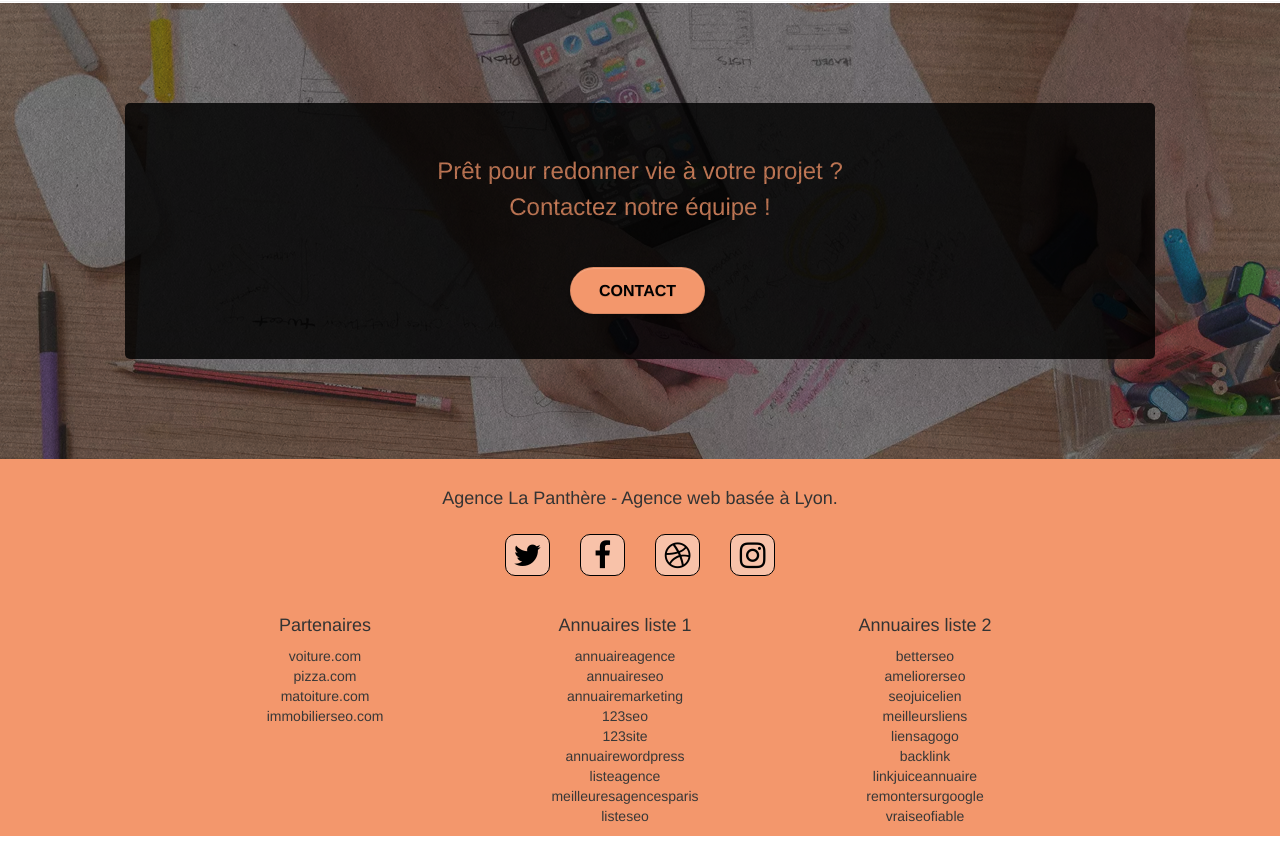
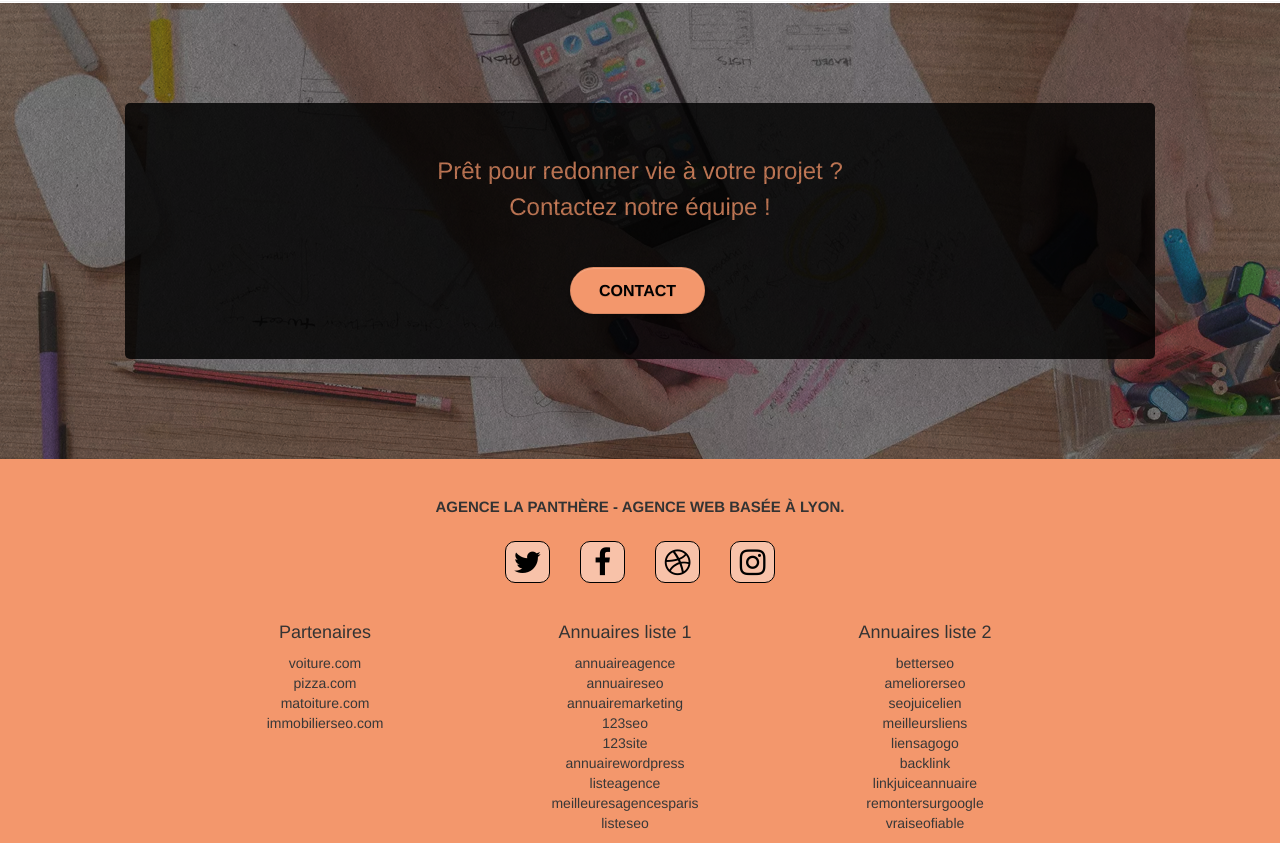
Before and after one commit to MathisPastreNelson/Projet-4-OCR, a plain HTML site: page index.html in a window 1280 px wide. Shown: the part 3059-3902 px from the top of the page. Drawn offline with Linux system fonts and the light colour scheme.

Commit message:
Correction titre footer

```diff
--- a/index.html
+++ b/index.html
@@ -267,9 +267,9 @@
 			<div class="container bloc-sm">
 				<div class="row">
 					<div class="col-sm-12">
-						<h4 class="text-center black">
+						<h3 class="text-center black titleFooter">
 							Agence La Panthère - Agence web basée à Lyon.<br>
-						</h4>
+						</h3>
 
 						<!-- Icones réseaux sociaux -->
 						<div class="row row-no-gutters social">
--- a/style.css
+++ b/style.css
@@ -1176,3 +1176,8 @@ h4 {
     line-height: 40px;
     font-weight: bold;
 }
+
+.titleFooter {
+    font-size: 15px;
+    font-weight: 700;
+}
```
Also changed, not shown: style.min.css.
